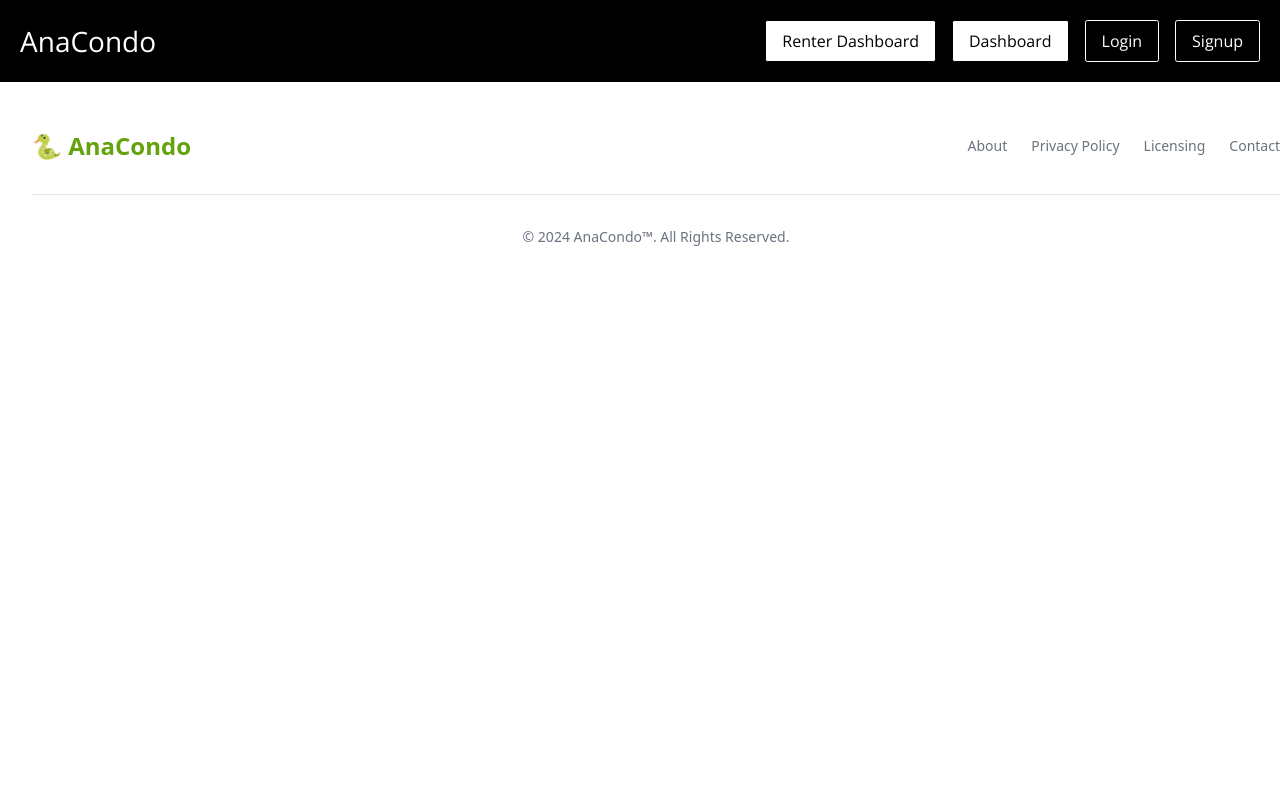
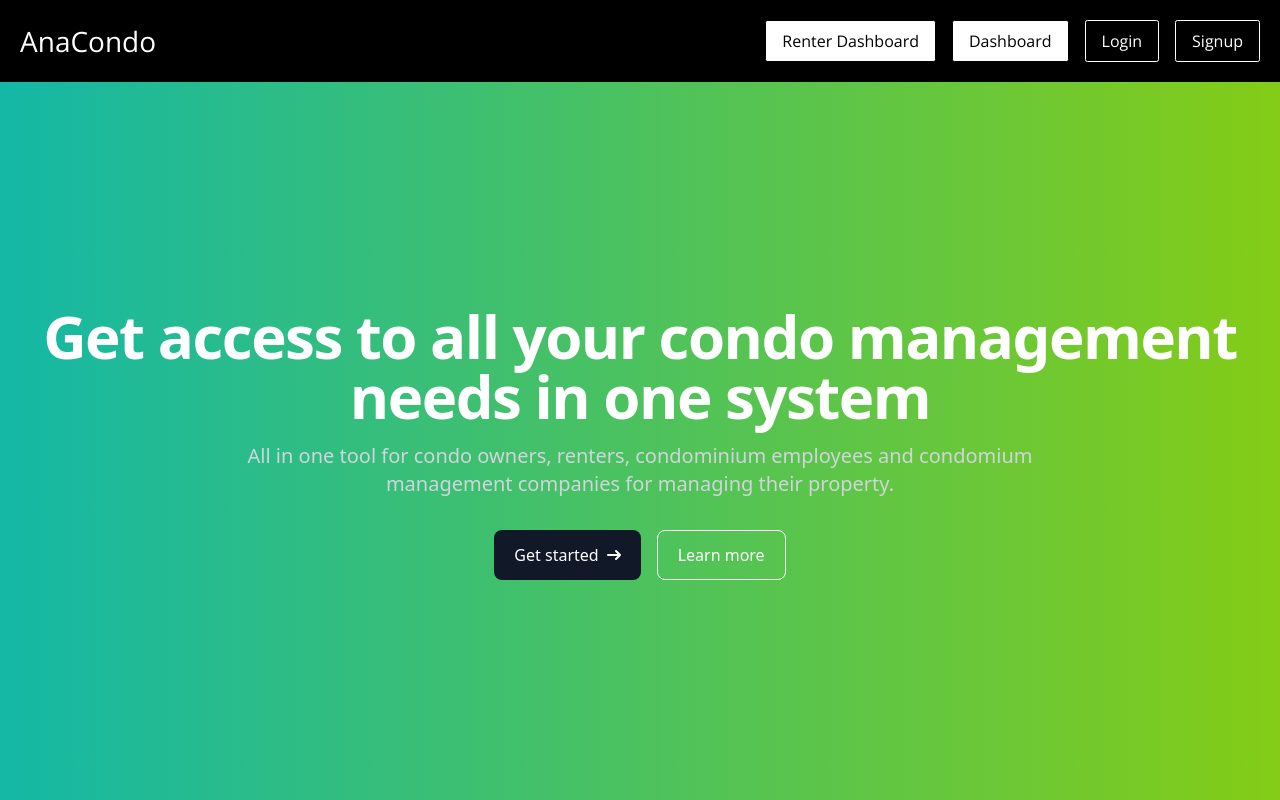
Before and after one commit to Ryan30012/AnaCondo, a Next.js app: page / in a window 1280 px wide. Shown: the top 800 px of the page. Built offline with nearby package versions, Linux system fonts and the light colour scheme; no server answers.

Commit message:
new Home page frontend css
This home page is different from the one in the master and will most likely conflict

```diff
--- a/app/page.tsx
+++ b/app/page.tsx
@@ -1,57 +1,54 @@
 "use client";
 import "/styles/global.css";
-import "/styles/home.css";
-import React from "react";
-import { useEffect } from "react";
 import { useSession } from "next-auth/react";
-import { useRouter } from "next/navigation";
 
-const Homepage: React.FC = () => {
-  const session = useSession();
-  const accountType = session.data?.accounttype;
-  const router = useRouter();
+const Homepage = () => {
+  const { data: session, status } = useSession();
 
-  useEffect(() => {
-    console.log("homepage acc type: " + accountType);
-    if (accountType === "CONDO_MANAGEMENT_COMPANY") {
-      router.push("/UserProfile");
-    }
-  }, []);
-
+  if (status === "loading") return <p>Status is loading...</p>;
+  //if (!session) return <p>Not signed in</p>;
   return (
     <>
-      {accountType === undefined ||
-        accountType === "" ||
-        (accountType === null && (
-          <div
-            id="homeMainContent"
-            className="text-center flex align-middle flex-col p-12"
-          >
-            <h1 className="text-4xl font-bold text-gray-800 mb-8">
-              Welcome to AnaCondo
-            </h1>
-            <div className="text-center">
-              <p className="text-lg mb-4">Everything Condo with AnaCondo T-T</p>
-              <div className="flex justify-center flex-wrap">
-                <img
-                  src="https://bestkeptmontreal.com/wp-content/uploads/2022/07/solstice-persp-ext-vue-ouest-1-1024x429.jpg"
-                  alt="Condo Image 1"
-                  className="w-1/2 md:w-1/3 lg:w-1/4 mx-2 my-2 rounded-lg shadow-lg"
+      <section className="bg-center bg-no-repeat bg-gradient-to-r from-teal-500 to-lime-500 bg-blend-multiply">
+        <div className="px-4 mx-auto max-w-screen-xl text-center py-24 lg:py-56">
+          <h1 className="mb-4 text-4xl font-extrabold tracking-tight leading-none text-white md:text-5xl lg:text-6xl">
+            Get access to all your condo management needs in one system
+          </h1>
+          <p className="mb-8 text-lg font-normal text-gray-300 lg:text-xl sm:px-16 lg:px-48">
+            All in one tool for condo owners, renters, condominium employees and
+            condomium management companies for managing their property.
+          </p>
+          <div className="flex flex-col space-y-4 sm:flex-row sm:justify-center sm:space-y-0">
+            <a
+              href="/SignUp"
+              className="inline-flex justify-center items-center py-3 px-5 text-base font-medium text-center text-white rounded-lg bg-gray-900 hover:bg-slate-700 focus:ring-4 focus:ring-slate-300 dark:focus:ring-slate-900"
+            >
+              Get started
+              <svg
+                className="w-3.5 h-3.5 ms-2 rtl:rotate-180"
+                aria-hidden="true"
+                xmlns="http://www.w3.org/2000/svg"
+                fill="none"
+                viewBox="0 0 14 10"
+              >
+                <path
+                  stroke="currentColor"
+                  stroke-linecap="round"
+                  stroke-linejoin="round"
+                  stroke-width="2"
+                  d="M1 5h12m0 0L9 1m4 4L9 9"
                 />
-                <img
-                  src="https://maplr.co/wp-content/uploads/2022/08/13-griffintown-se-loger-montreal-francais-expatries.jpg"
-                  alt="Condo Image 2"
-                  className="w-1/2 md:w-1/3 lg:w-1/4 mx-2 my-2 rounded-lg shadow-lg"
-                />
-                <img
-                  src="https://immo.vrtx.co/picFull/10260972.jpg"
-                  alt="Condo Image 3"
-                  className="w-1/2 md:w-1/3 lg:w-1/4 mx-2 my-2 rounded-lg shadow-lg"
-                />
-              </div>
-            </div>
+              </svg>
+            </a>
+            <a
+              href="SignIn"
+              className="inline-flex justify-center hover:text-gray-900 items-center py-3 px-5 sm:ms-4 text-base font-medium text-center text-white rounded-lg border border-white hover:bg-gray-100 focus:ring-4 focus:ring-gray-400"
+            >
+              Learn more
+            </a>
           </div>
-        ))}
+        </div>
+      </section>
     </>
   );
 };
```
